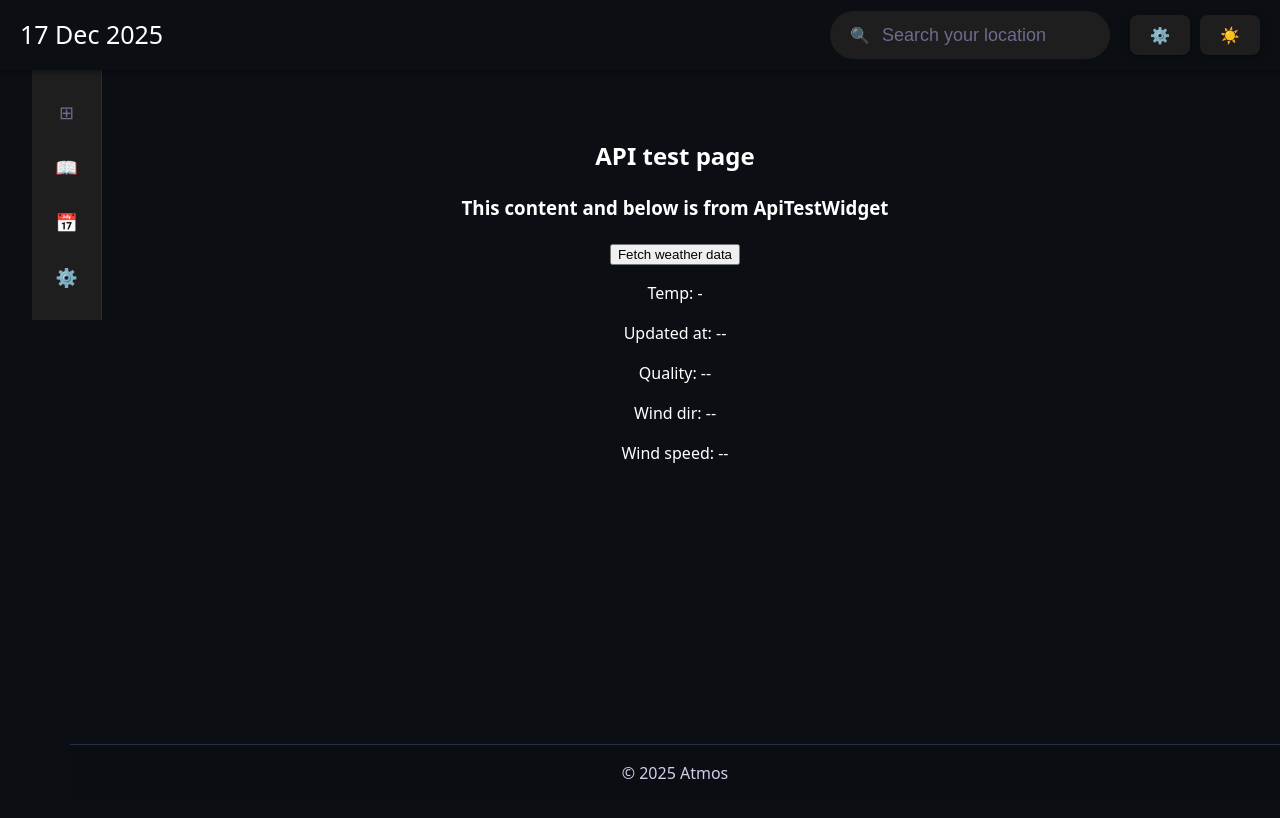
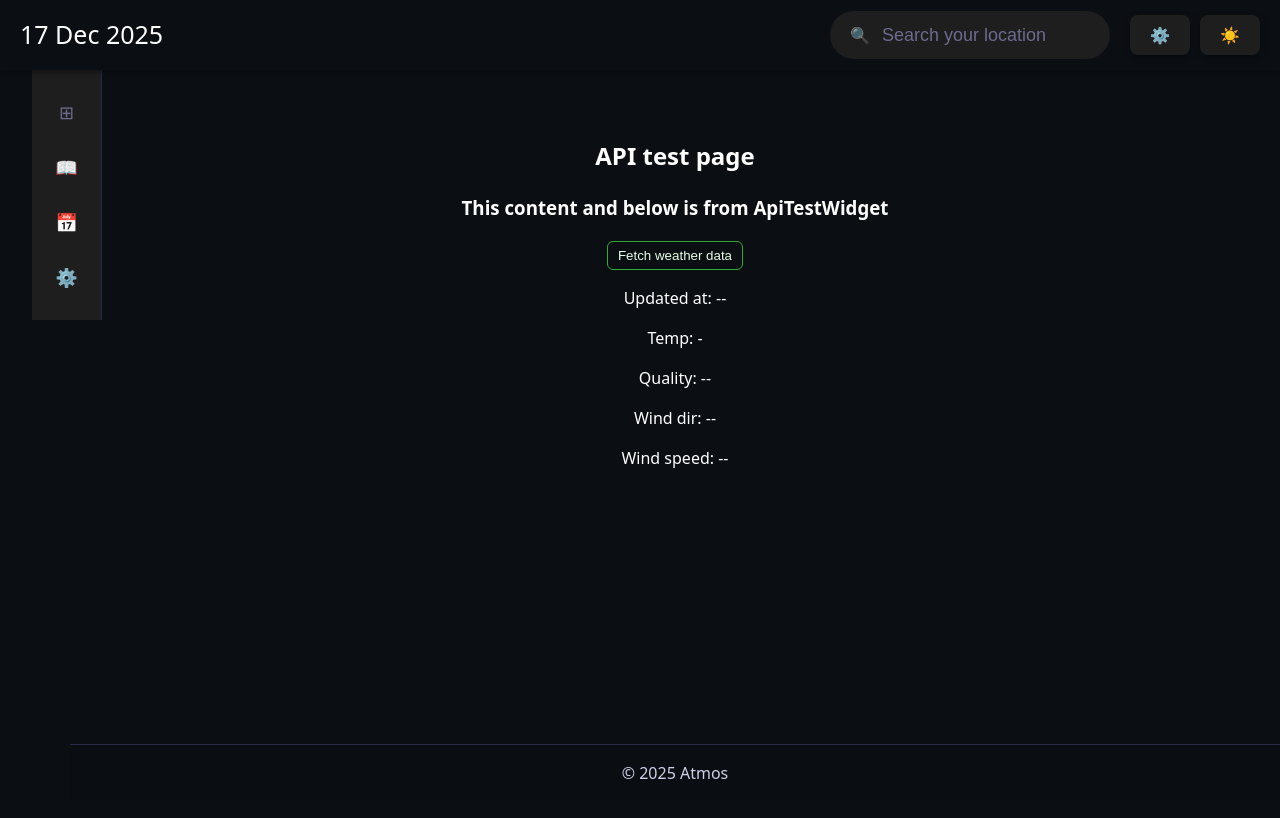
Before and after one commit to MartinPersson-Lexicon/Atmos, a React (Vite) app: page /api-test in a window 1280 px wide. Shown: the top 818 px of the page. Built offline with nearby package versions, Linux system fonts and the light colour scheme; no server answers.

Commit message:
Rename WeatherWidget to ApiTestWidget and update status message display

```diff
--- a/src/components/ApiTestWidget.jsx
+++ b/src/components/ApiTestWidget.jsx
@@ -2,7 +2,7 @@ import { useCallback, useEffect, useRef, useState } from "react";
 import "../App.css";
 import weatherApi from "../api/weather";
 
-export default function WeatherWidget({
+export default function ApiTestWidget({
   stationId = 52350,
   lat,
   lon,
@@ -30,9 +30,9 @@ export default function WeatherWidget({
       const newTs = model?.dateTime ? Date.parse(model.dateTime) : null;
       if (newTs && prevTs && newTs > prevTs) {
         setStatusMessage("Updated with newer weather data!");
-        setTimeout(() => setStatusMessage(null), 3000);
+        setTimeout(() => setStatusMessage(null), 4000);
       } else if (newTs && prevTs && newTs === prevTs) {
-        setStatusMessage("Already displaying the latest weather data!");
+        setStatusMessage("Displaying the latest weather data!");
         setTimeout(() => setStatusMessage(null), 3000);
       }
       setResult(model);
@@ -69,21 +69,65 @@ export default function WeatherWidget({
   }
 
   return (
-    <div className="widget weather-widget">
+    <div className="widget weather-widget" style={{ position: "relative" }}>
       <h3>This content and below is from ApiTestWidget</h3>
 
       <div style={{ marginBottom: 12 }}>
-        <button onClick={load} disabled={loading}>
+        <button
+          onClick={load}
+          disabled={loading}
+          style={{
+            border: "1px solid #3a3",
+            color: "#e6ffe6",
+            background: "transparent",
+            padding: "6px 10px",
+            borderRadius: 6,
+            cursor: loading ? "not-allowed" : "pointer",
+            opacity: loading ? 0.6 : 1,
+          }}
+        >
           {loading ? "Fetching…" : "Fetch weather data"}
         </button>
       </div>
 
       {statusMessage && (
         <div
-          className="updated-badge"
-          style={{ color: "#7fff7f", marginBottom: 8 }}
+          role="alert"
+          className="status-alert"
+          style={{
+            position: "absolute",
+            top:86,
+            left: "50%",
+            transform: "translateX(-50%)",
+            right: "auto",
+            display: "flex",
+            alignItems: "center",
+            justifyContent: "space-between",
+            gap: 12,
+            padding: "8px 12px",
+            background: "#212121",
+            color: "#e6ffe6",
+            border: "1px solid #3a3",
+            borderRadius: 8,
+            zIndex: 2000,
+          }}
         >
-          {statusMessage}
+          <span style={{ flex: "1 1 auto" }}>{statusMessage}</span>
+          <button
+            onClick={() => setStatusMessage(null)}
+            style={{
+              marginLeft: 8,
+              padding: "6px 10px",
+              borderRadius: 6,
+              border: "none",
+              background: "#3a3",
+              color: "#042",
+              cursor: "pointer",
+              fontWeight: 600,
+            }}
+          >
+            Ok
+          </button>
         </div>
       )}
 
@@ -91,8 +135,8 @@ export default function WeatherWidget({
 
       {model ? (
         <div className="latest-sample">
+          <p>Updated at: {formatDate(model.dateTime)}</p>
           <p>Temp: {model.temperature !== null ? model.temperature : "-"}</p>
-          <p>Updated at: {formatDate(model.dateTime)}</p>
           <p>Quality: {model.quality ?? "--"}</p>
           <p>Wind dir: {model.windDirection ?? "--"}</p>
           <p>Wind speed: {model.windSpeed ?? "--"}</p>
--- a/src/pages/ApiTest.jsx
+++ b/src/pages/ApiTest.jsx
@@ -1,13 +1,12 @@
-import WeatherWidget from "../components/ApiTestWidget";
+import ApiTestWidget from "../components/ApiTestWidget";
 import "../App.css";
 
 export default function ApiTest() {
-
   return (
     <div className="page weather-page">
       <h2>API test page</h2>
 
-      <WeatherWidget />
+      <ApiTestWidget />
     </div>
   );
 }
```
